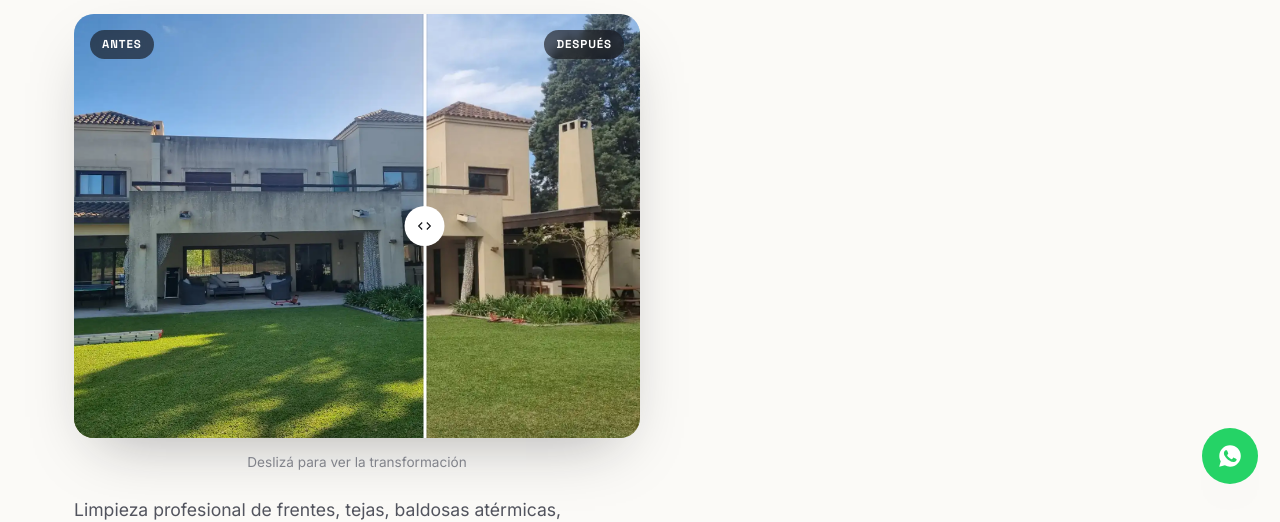
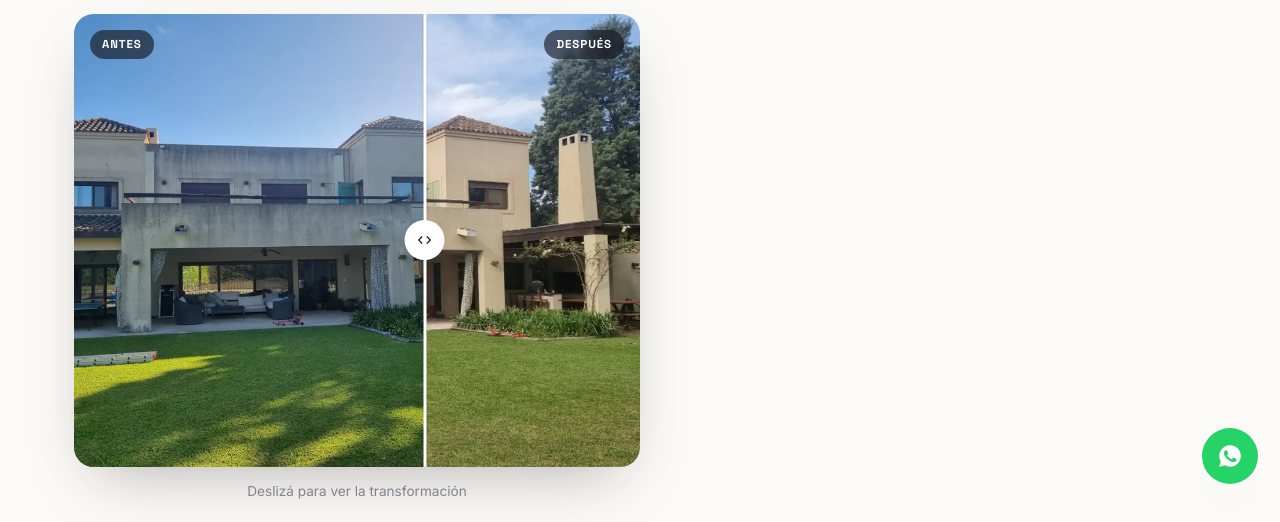
Before and after one commit to braianchavez/hidrolavado-landing, a plain HTML site: page index.html in a window 1280 px wide. Shown: the part 294-816 px from the top of the page. Drawn offline with Linux system fonts and the light colour scheme.

Commit message:
aspect ratio 5 4

```diff
--- a/style.css
+++ b/style.css
@@ -245,7 +245,7 @@ button { font-family: inherit; cursor: pointer; }
 .compare__frame {
   position: relative;
   width: 100%;
-  aspect-ratio: 4 / 3;
+  aspect-ratio: 5 / 4;
   border-radius: var(--radius-lg);
   overflow: hidden;
   box-shadow: var(--shadow-lg);
```
